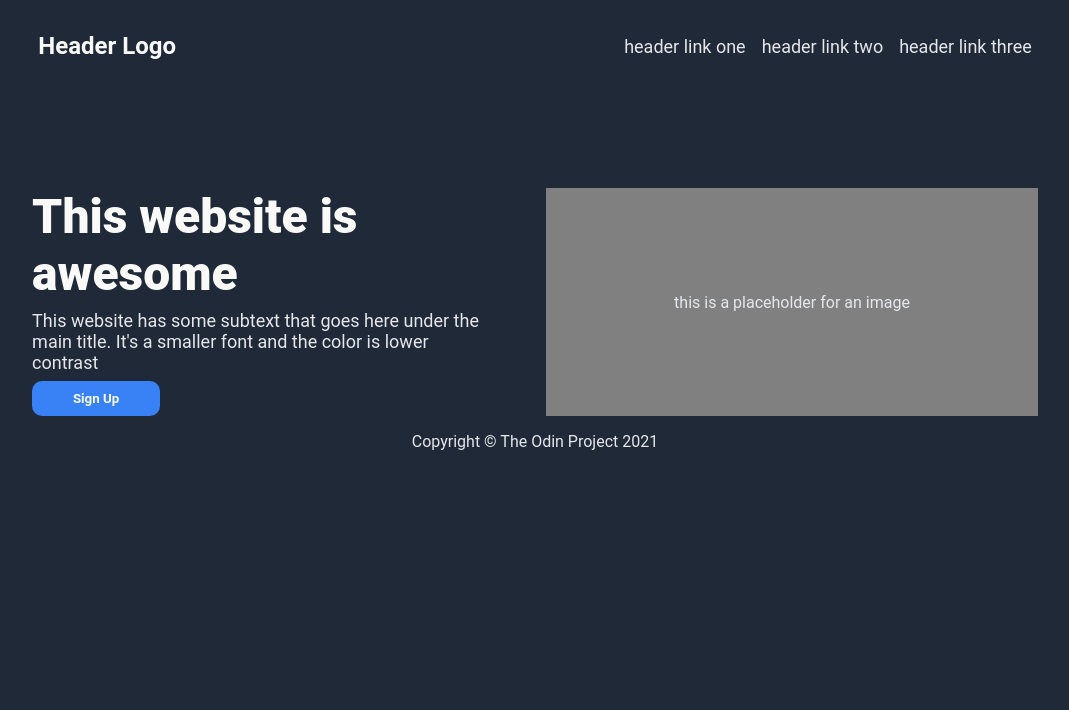
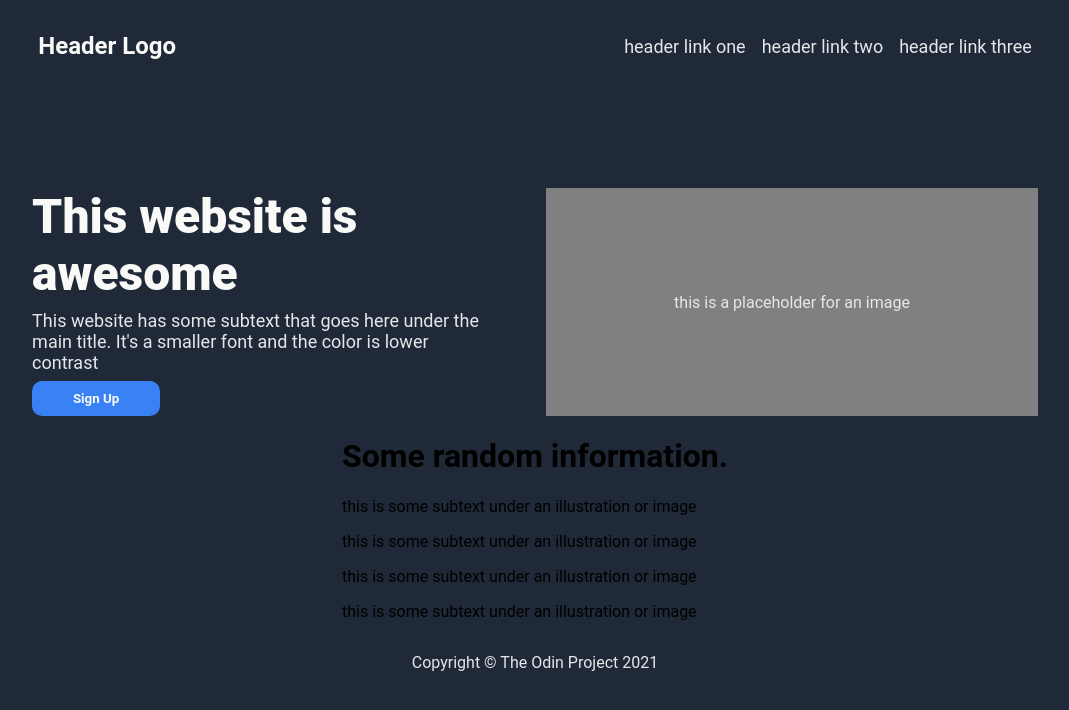
Before and after one commit to renkaichen/odin-landing-page, a plain HTML site: page index.html in a window 1280 px wide. Shown: the whole page, without its empty margins (105-1174 px from the left). Drawn offline with Linux system fonts and the light colour scheme.

Commit message:
Add html for section 2

```diff
--- a/index.html
+++ b/index.html
@@ -23,6 +23,28 @@
             <p id="image-placeholder-1">this is a placeholder for an image</p>
         </div>
 
+        <div class="section-2">
+            <h1>Some random information.</h1>
+            <div class="container">
+                <div class="item">
+                    <div class="box"></div>
+                    <p>this is some subtext under an illustration or image</p>
+                </div>
+                <div class="item">
+                    <div class="box"></div>
+                    <p>this is some subtext under an illustration or image</p>
+                </div>
+                <div class="item">
+                    <div class="box"></div>
+                    <p>this is some subtext under an illustration or image</p>
+                </div>
+                <div class="item">
+                    <div class="box"></div>
+                    <p>this is some subtext under an illustration or image</p>
+                </div>
+            </div>
+        </div>
+
         <div class="footer">
             <p>Copyright © The Odin Project 2021</p>
         </div>
```
